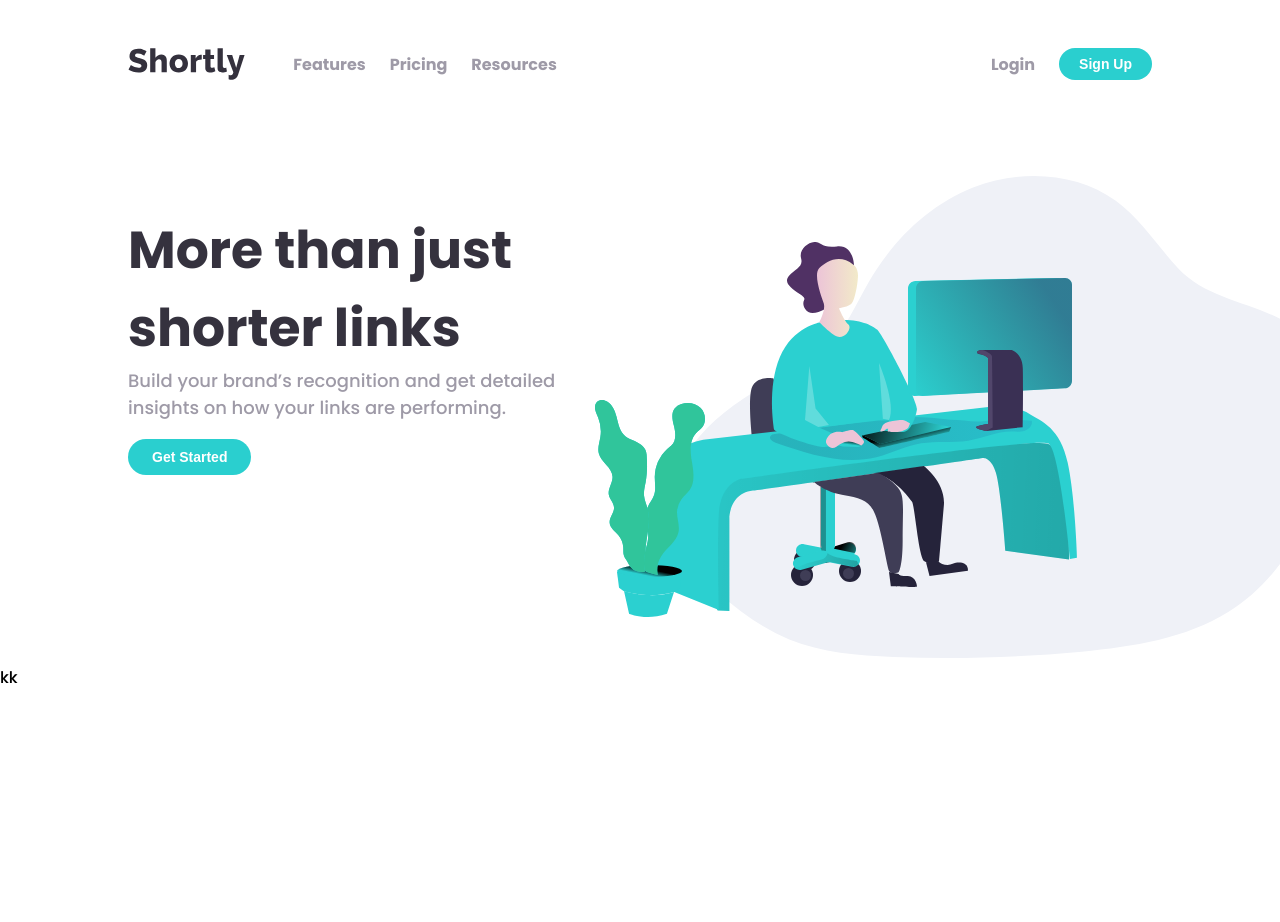
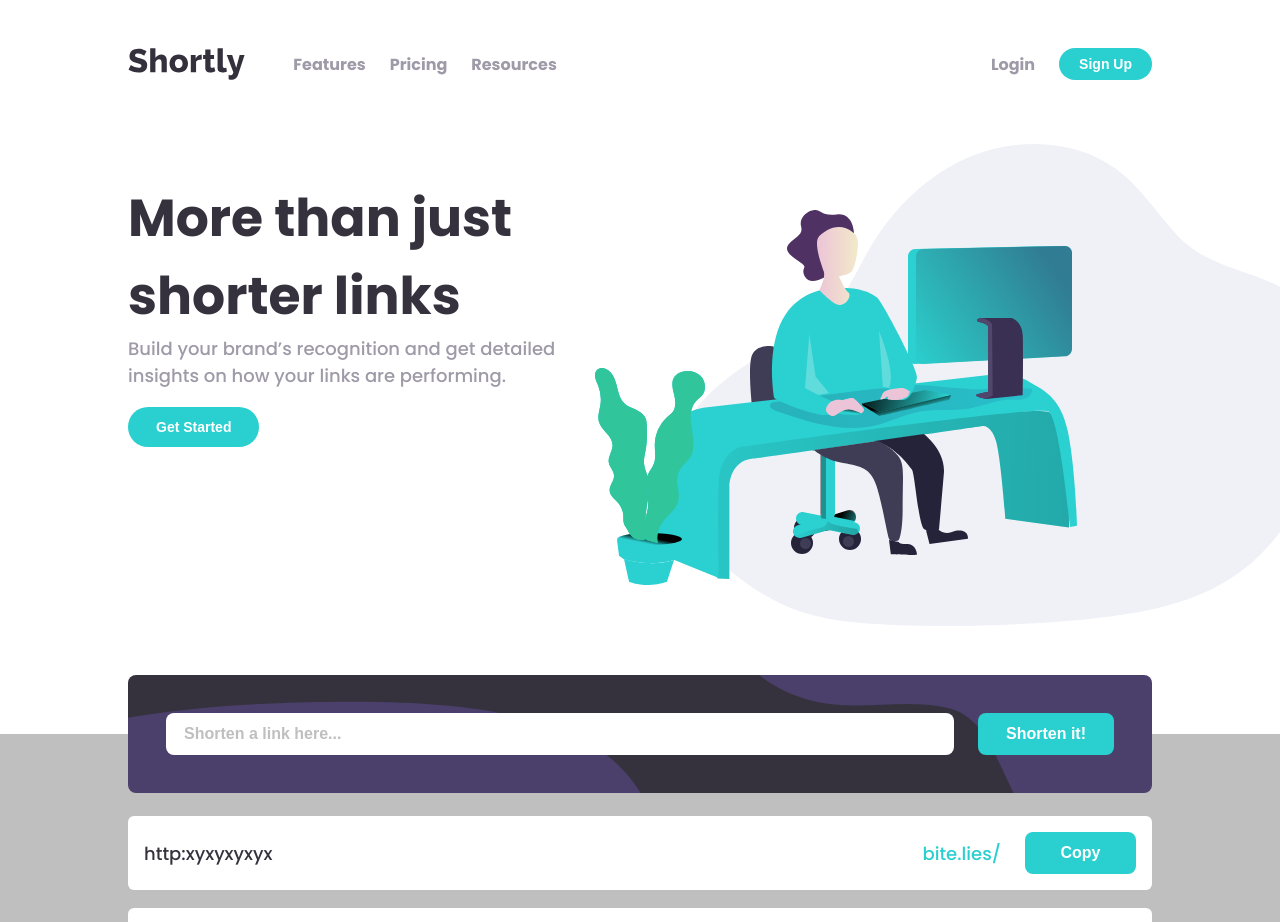
Before and after one commit to osaimola/url-shortener, a React (Create React App) app: page / in a window 1280 px wide. Shown: the top 922 px of the page. Before the commit the page ends 800 px from the top, so only its background shows below. Built offline with nearby package versions, Linux system fonts and the light colour scheme.

Commit message:
add shortner interface

```diff
--- a/src/App.css
+++ b/src/App.css
@@ -3,9 +3,18 @@
   margin: 36px 5% 24px 5%;
 }
 
+#shorten-url {
+  margin-top: 117px;
+  background-color: #bfbfbf;
+}
+
 @media only screen and (min-width: 850px) {
   .head {
     text-align: center;
-    margin: 48px 10% 96px 10%;
+    margin: 48px 10% 64px 10%;
+  }
+
+  #shorten-url {
+    margin-top: 101px;
   }
 }
--- a/src/App.js
+++ b/src/App.js
@@ -2,6 +2,7 @@ import React from "react";
 import "./App.css";
 import Navbar from "./components/navbar/navbar";
 import Intro from "./components/intro/intro";
+import Shortener from "./components/shortener/shortener";
 
 function App() {
   return (
@@ -11,7 +12,10 @@ function App() {
       </div>
       <Intro />
 
-      <div id="shorten-url">kk</div>
+      <div id="shorten-url">
+        <Shortener />
+        <p>More Text</p>
+      </div>
     </React.Fragment>
   );
 }
--- a/src/components/intro/intro.css
+++ b/src/components/intro/intro.css
@@ -32,7 +32,7 @@
   font-weight: 700;
   border-radius: 30px;
   font-size: 14px;
-  padding: 10px 24px;
+  padding: 12px 28px;
   border: none;
 }
 
--- /dev/null
+++ b/src/components/result/result.css
@@ -0,0 +1,87 @@
+.result {
+  position: relative;
+  top: -48px;
+  display: flex;
+  flex-direction: column;
+  margin: 0 5% 24px 5%;
+  border-radius: 6px;
+  background-color: white;
+}
+
+.result button {
+  color: white;
+  background-color: #2acfcf;
+  font-weight: 700;
+  border-radius: 8px;
+  font-size: 16px;
+  padding: 12px 28px;
+  margin-top: 8px;
+  border: none;
+  min-width: 111px;
+}
+
+.result button:hover {
+  background-color: #9cdada;
+}
+
+.long-url {
+  overflow-x: hidden;
+  padding: 16px 16px 8px 16px;
+}
+
+.long-url p {
+  margin: 0;
+  color: #35323e;
+}
+
+.shortened-url {
+  display: flex;
+  flex-direction: column;
+  overflow-x: hidden;
+  padding: 8px 16px 16px 16px;
+  border-top: 0.5px solid #bfbfbf;
+}
+
+.shortened-url.Copied button {
+  background-color: #3b3054;
+}
+
+.shortened-url p {
+  margin: 0;
+  color: #2acfcf;
+}
+
+@media only screen and (min-width: 650px) {
+  .result {
+    top: -36px;
+    flex-direction: row;
+    justify-content: space-between;
+    margin: 0 10% 18px 10%;
+  }
+
+  .result button {
+    margin-top: 0px;
+  }
+
+  .long-url {
+    display: flex;
+    padding-bottom: 16px;
+  }
+
+  .long-url p {
+    margin-top: auto;
+    margin-bottom: auto;
+  }
+
+  .shortened-url {
+    flex-direction: row;
+    padding-top: 16px;
+    border: none;
+  }
+
+  .shortened-url p {
+    margin-top: auto;
+    margin-bottom: auto;
+    margin-right: 24px;
+  }
+}
--- /dev/null
+++ b/src/components/result/result.jsx
@@ -0,0 +1,47 @@
+import React, { useState } from "react";
+import "./result.css";
+
+function resetButtonText(setHook) {
+  setHook("Copy");
+}
+
+function copyToClipboard(targetString) {
+  // create text area and use to copy target string to clipboard
+  const el = document.createElement("textarea");
+  el.value = targetString;
+  el.setAttribute("readonly", "");
+  el.style.position = "absolute";
+  el.style.left = "-9999px";
+  document.body.appendChild(el);
+  el.select();
+  document.execCommand("copy");
+  document.body.removeChild(el);
+}
+
+function Result(props) {
+  const [buttonText, setButtonText] = useState("Copy");
+
+  return (
+    <React.Fragment>
+      <div className="result">
+        <div className="long-url">
+          <p>{props.longUrl}</p>
+        </div>
+        <div className={`shortened-url ${buttonText}`}>
+          <p id="shortenedUrlResult">{props.shortUrl}</p>
+          <button
+            onClick={() => {
+              copyToClipboard(props.liveUrl);
+              setButtonText("Copied");
+              setTimeout(() => resetButtonText(setButtonText), 3000);
+            }}
+          >
+            {buttonText}
+          </button>
+        </div>
+      </div>
+    </React.Fragment>
+  );
+}
+
+export default Result;
--- /dev/null
+++ b/src/components/shortener/shortener.css
@@ -0,0 +1,66 @@
+.shortener {
+  position: relative;
+  display: flex;
+  flex-direction: column;
+  padding: 24px;
+  border-radius: 8px;
+  top: -75px;
+  margin: 0px 5%;
+  background-color: #35323e;
+  background-image: url(../../images/bg-shorten-mobile.svg);
+  background-size: cover;
+}
+
+.shortener button {
+  color: white;
+  background-color: #2acfcf;
+  font-weight: 700;
+  border-radius: 8px;
+  font-size: 16px;
+  padding: 12px 28px;
+  border: none;
+}
+
+.shortener button:hover {
+  background-color: #9cdada;
+}
+
+.shortener input {
+  font-weight: 700;
+  font-size: 16px;
+  color: #35323e;
+  border: none;
+  border-radius: 8px;
+  flex-grow: 1;
+  padding: 12px 18px;
+  margin: 0 0 18px 0;
+}
+
+::placeholder {
+  color: #bfbfbf;
+  opacity: 1; /* Firefox */
+}
+
+:-ms-input-placeholder {
+  /* Internet Explorer 10-11 */
+  color: #bfbfbf;
+}
+
+::-ms-input-placeholder {
+  /* Microsoft Edge */
+  color: #bfbfbf;
+}
+
+@media only screen and (min-width: 850px) {
+  .shortener {
+    flex-direction: row;
+    top: -59px;
+    background-image: url(../../images/bg-shorten-desktop.svg);
+    margin: 0px 10%;
+    padding: 38px;
+  }
+
+  .shortener input {
+    margin: 0 24px 0 0;
+  }
+}
--- /dev/null
+++ b/src/components/shortener/shortener.jsx
@@ -0,0 +1,40 @@
+import React, { useState } from "react";
+import "./shortener.css";
+import Result from "../result/result";
+
+function Shortener() {
+  return (
+    <React.Fragment>
+      <div className="shortener">
+        <input name="url" placeholder="Shorten a link here..."></input>
+        <button>Shorten it!</button>
+      </div>
+
+      <Result
+        longUrl="http:xyxyxyxyx"
+        shortUrl="bite.lies/"
+        liveUrl="fullshortenedurlresult"
+      />
+
+      <Result
+        longUrl="http:xyxyxyxyx"
+        shortUrl="bite.lies/"
+        liveUrl="fullshortenedurlresult"
+      />
+
+      <Result
+        longUrl="http:xyxyxyxyx"
+        shortUrl="bite.lies/"
+        liveUrl="fullshortenedurlresult"
+      />
+
+      <Result
+        longUrl="http:xyxyxyxyx"
+        shortUrl="bite.lies/"
+        liveUrl="fullshortenedurlresult"
+      />
+    </React.Fragment>
+  );
+}
+
+export default Shortener;
```
